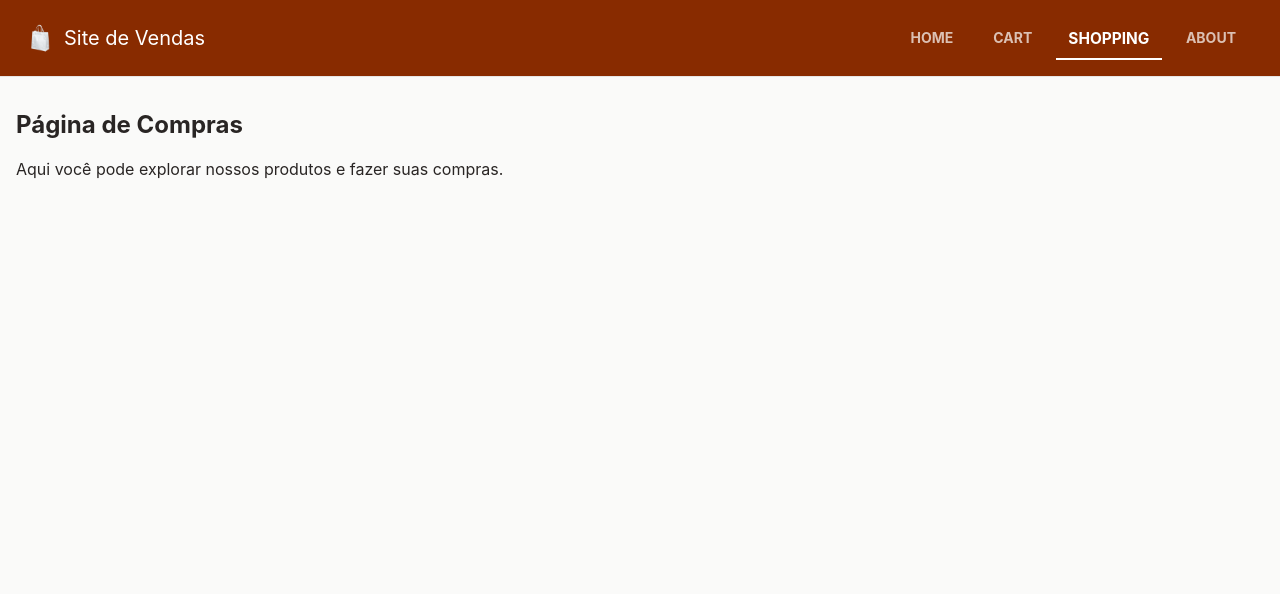
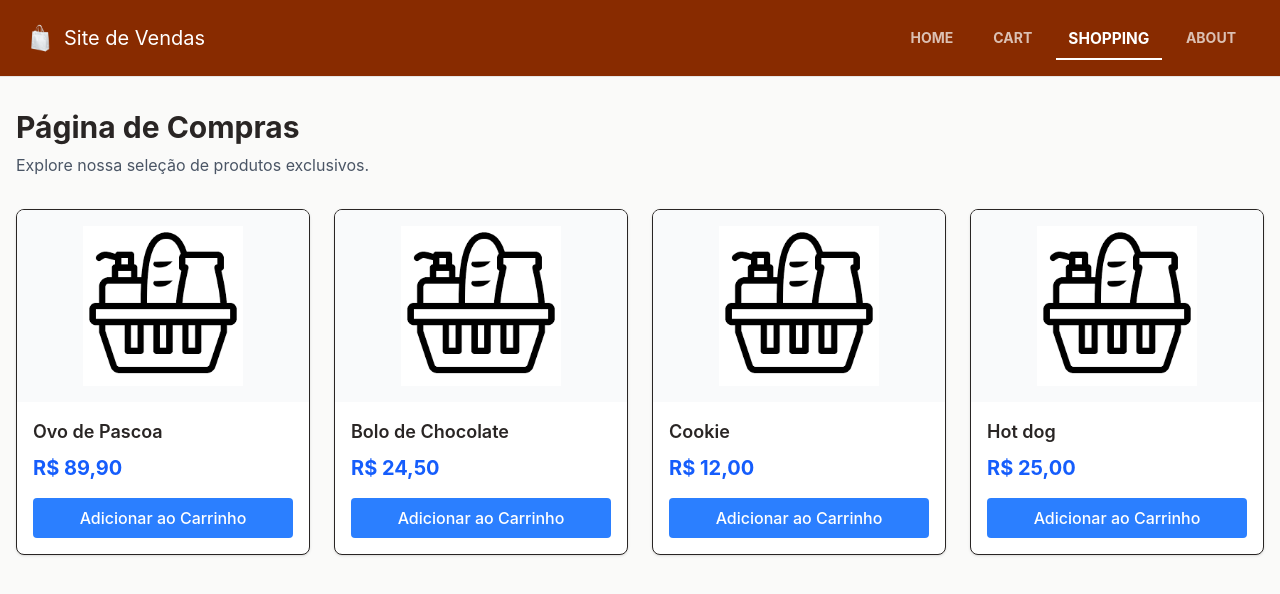
Before and after one commit to bielpieroli/site-DonnaLupe, a React (Vite) app in the folder front/: page / in a window 1280 px wide. Both pictures are taken after a click on the button "SHOPPING". Shown: the top 594 px of the page. Built offline with nearby package versions, Linux system fonts and the light colour scheme.

Commit message:
feat: add products grid

```diff
--- a/front/src/pages/Shopping/index.tsx
+++ b/front/src/pages/Shopping/index.tsx
@@ -1,10 +1,41 @@
+import iconeProduto from '../../assets/img/icone-produto.png';
+
+const PRODUCTS = [
+  { id: 1, name: 'Ovo de Pascoa', price: 'R$ 89,90' },
+  { id: 2, name: 'Bolo de Chocolate', price: 'R$ 24,50' },
+  { id: 3, name: 'Cookie', price: 'R$ 12,00' },
+  { id: 4, name: 'Hot dog', price: 'R$ 25,00' },
+];
+
 function Shopping() {
   return (
     <div className="container mx-auto px-4 py-8">
-      <h1 className="text-2xl font-bold mb-4">Página de Compras</h1>
-      <p>Aqui você pode explorar nossos produtos e fazer suas compras.</p>
+      <header className="mb-8">
+        <h1 className="text-3xl font-bold mb-2">Página de Compras</h1>
+        <p className="text-gray-600">Explore nossa seleção de produtos exclusivos.</p>
+      </header>
+
+      {/* Grid */}
+      <div className="grid grid-cols-1 sm:grid-cols-2 md:grid-cols-3 lg:grid-cols-4 gap-6">
+        {PRODUCTS.map((product) => (
+          <div key={product.id} className="border rounded-lg overflow-hidden shadow-sm hover:shadow-md transition-shadow duration-300 bg-white">
+            <img
+              src={iconeProduto}
+              alt={product.name}
+              className="w-full h-48 object-contain p-4 bg-gray-50"
+            />
+            <div className="p-4">
+              <h2 className="font-semibold text-lg mb-2">{product.name}</h2>
+              <p className="text-blue-600 font-bold text-xl mb-4">{product.price}</p>
+              <button className="w-full bg-blue-500 hover:bg-blue-600 text-white font-medium py-2 px-4 rounded transition-colors">
+                Adicionar ao Carrinho
+              </button>
+            </div>
+          </div>
+        ))}
+      </div>
     </div>
-  )
+  );
 }
 
-export default Shopping
+export default Shopping;
```
Also changed, not shown: front/src/assets/img/icone-produto.png (added).
